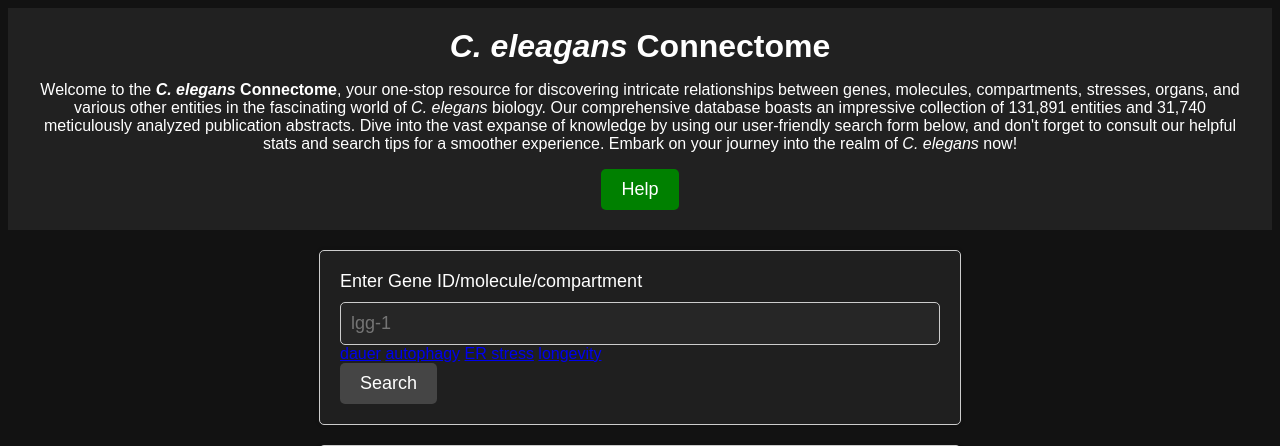
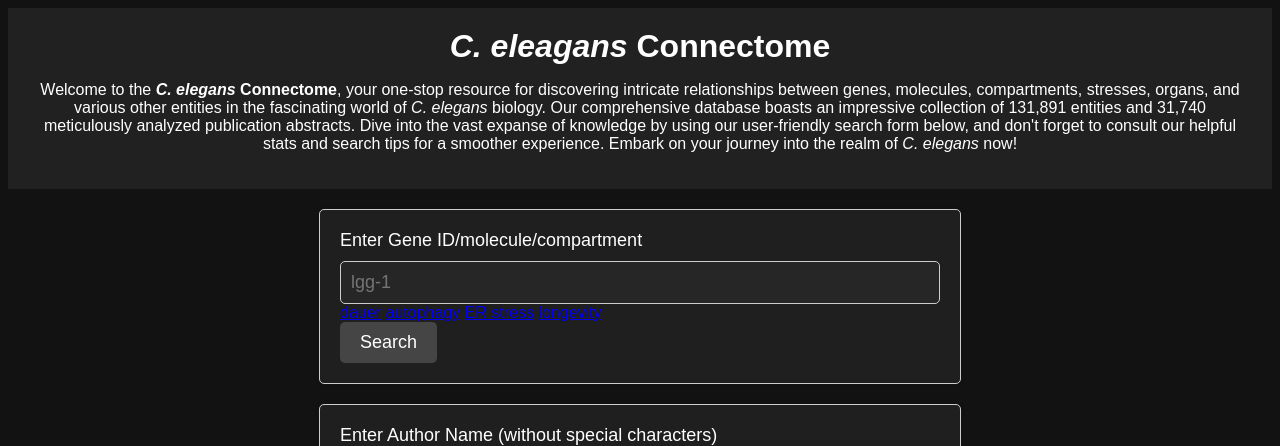
Before and after one commit to mutwil/celegans, a Flask app: template templates/index.html in a window 1280 px wide. Shown: the top 446 px of the page. Run offline with Flask 2, Linux system fonts and the light colour scheme; the template is opened without the code that fills it: most values are stand-ins (such as "Sample title", 1, 10 or a date in 2020); parts of the project's set-up code (start-up, migrations or seed data) failed here and were passed over.

Commit message:
Your commit message here

```diff
--- a/templates/index.html
+++ b/templates/index.html
@@ -139,7 +139,7 @@ form, .stats, .search-tips, .future {
     <header>
       <h1><em>C. eleagans </em>Connectome</h1>
       <p>Welcome to the <strong><em>C. elegans</em> Connectome</strong>, your one-stop resource for discovering intricate relationships between genes, molecules, compartments, stresses, organs, and various other entities in the fascinating world of <em>C. elegans</em> biology. Our comprehensive database boasts an impressive collection of 131,891 entities and 31,740 meticulously analyzed publication abstracts. Dive into the vast expanse of knowledge by using our user-friendly search form below, and don't forget to consult our helpful stats and search tips for a smoother experience. Embark on your journey into the realm of <em>C. elegans</em> now!</p>
-	  <button class="help-button" onclick="window.location.href='{{ url_for('help') }}'">Help</button>
+
     </header>
 <script src="https://cdn.jsdelivr.net/npm/chart.js"></script>
 <script>
```
